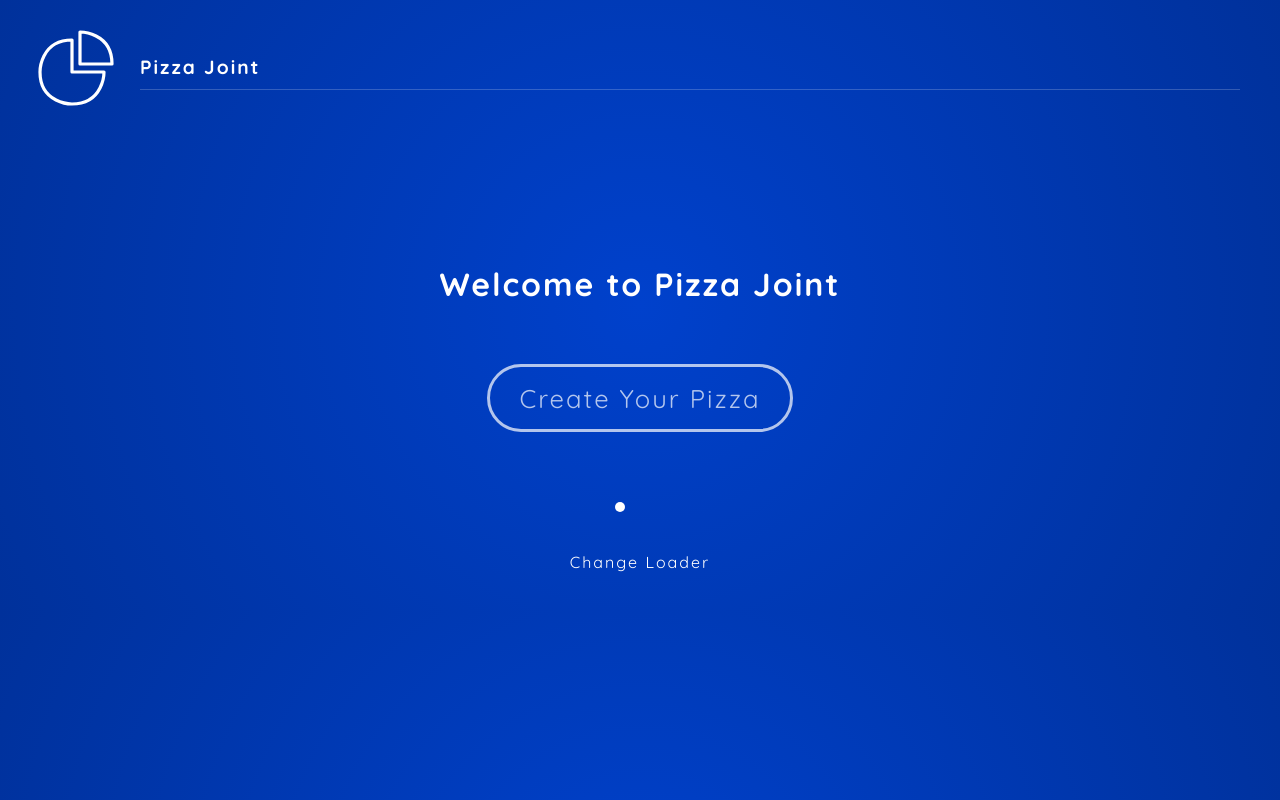
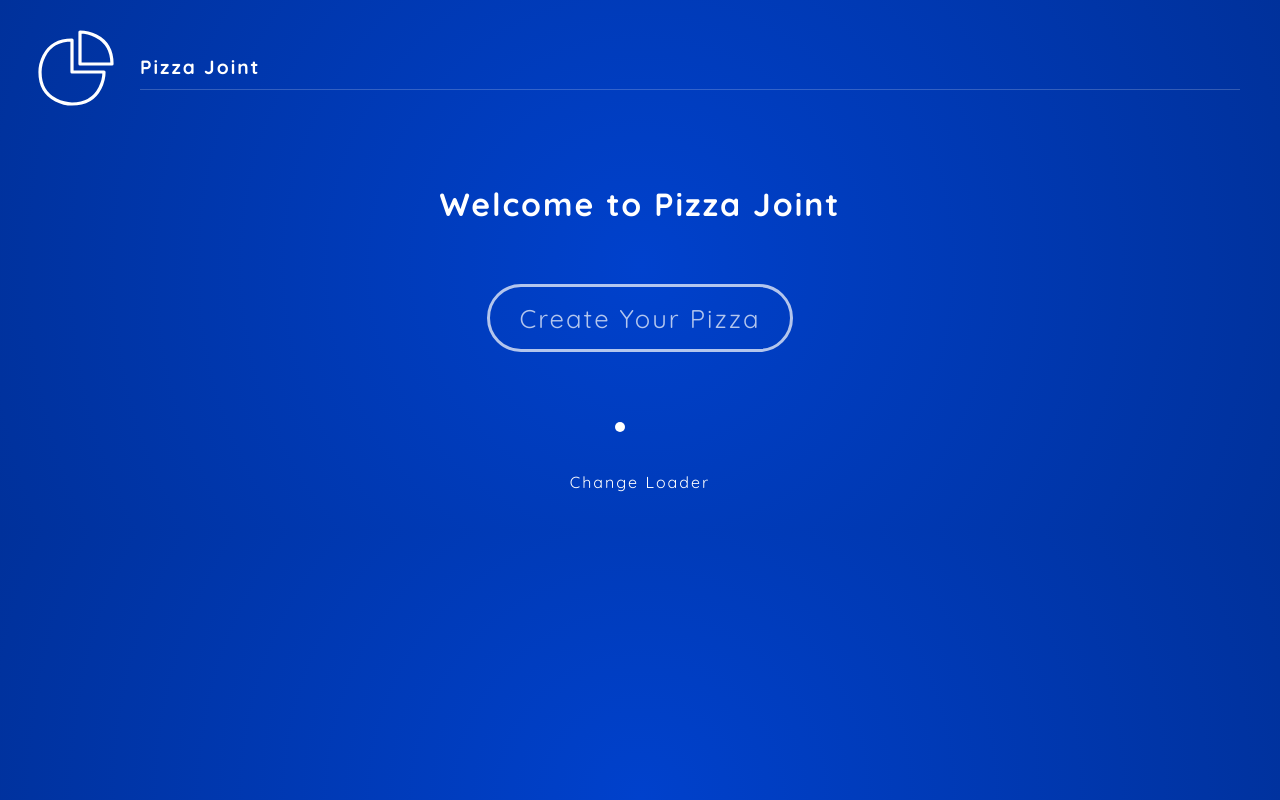
Before and after one commit to hendraaagil/pizza-joint, a React (Create React App) app: page / in a window 1280 px wide. Built offline with nearby package versions, Linux system fonts and the light colour scheme.

Commit message:
Fix styling & remove unused imports

```diff
--- a/src/components/Order.js
+++ b/src/components/Order.js
@@ -1,5 +1,5 @@
-import React, { useState, useEffect } from 'react';
-import { motion, AnimatePresence } from 'framer-motion';
+import React, { useEffect } from 'react';
+import { motion } from 'framer-motion';
 
 const containerVariants = {
   // hidden / initial
--- a/src/index.css
+++ b/src/index.css
@@ -41,7 +41,7 @@ button {
 }
 
 .container {
-  margin: 100px auto 40px;
+  margin: 20px auto 40px;
   max-width: 300px;
 }
 
```
